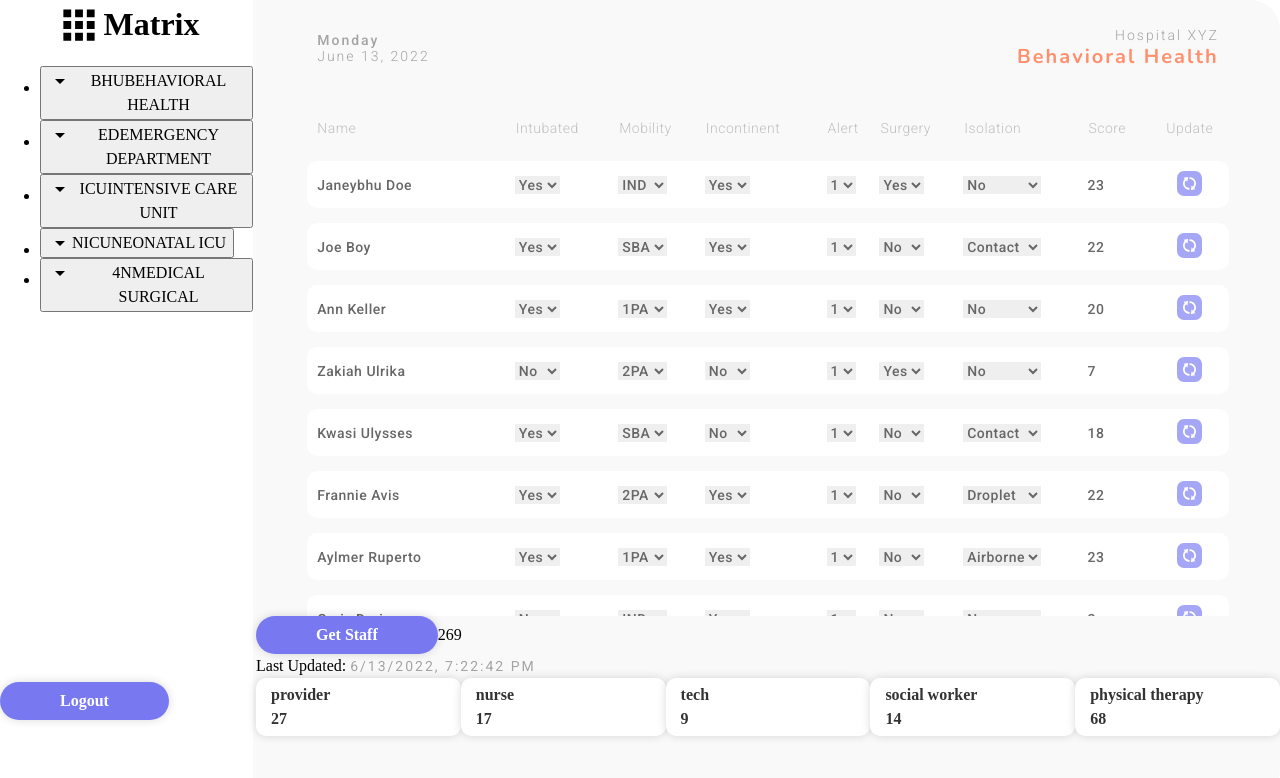
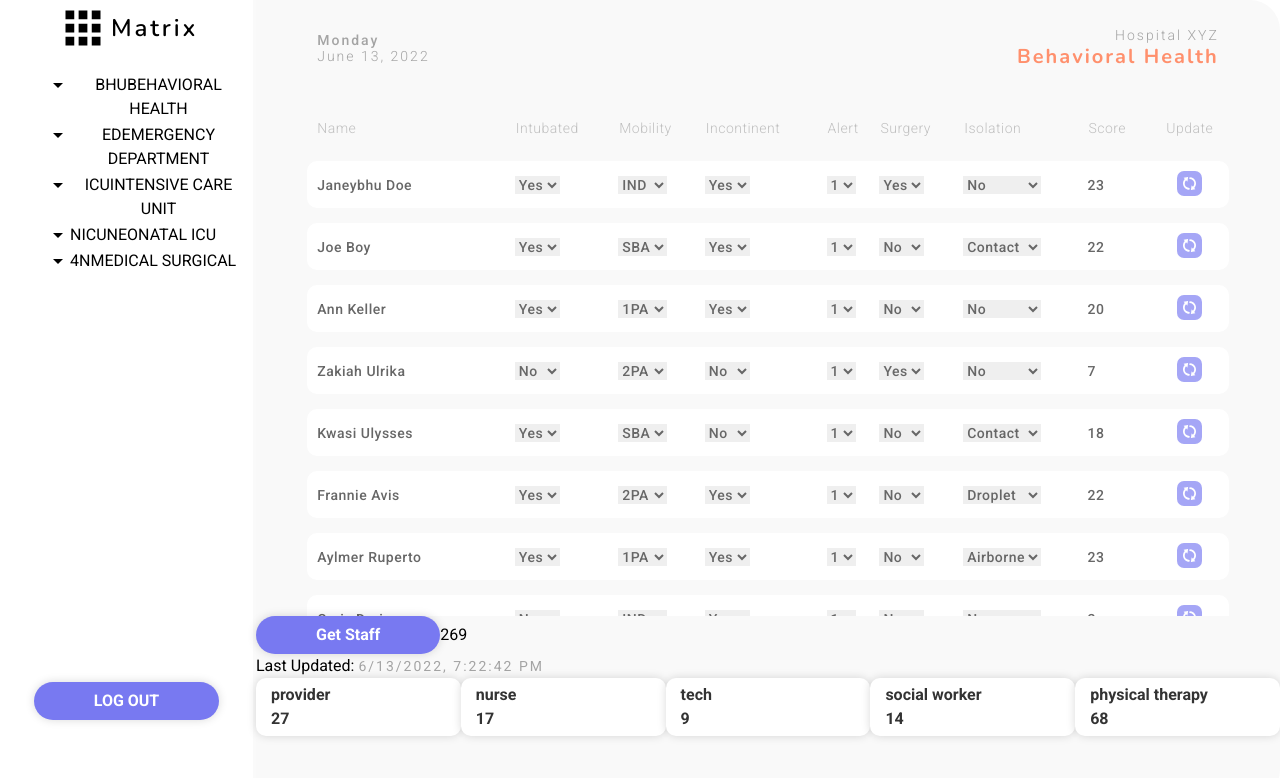
Before and after one commit to alisarf/staff_matrix, a React (Create React App) app: page / in a window 1280 px wide. Shown: the top 778 px of the page. Built offline with nearby package versions, Linux system fonts and the light colour scheme.

Commit message:
Improve Layout

```diff
--- a/src/components/Header.jsx
+++ b/src/components/Header.jsx
@@ -11,10 +11,10 @@ import icon_arrow from '../images/arrow.svg';
 
 function Header({unitD, changeU}){
   return (
-    <div className='Container__units'>
-      <div className='Flex Flex__row Flex__center'>
-        <img className= "Logo" src={logo} alt="molecule logo" />
-        <h1>Matrix</h1>
+    <div className='Container__units Flex Flex_col'>
+      <div className='Logo Flex Flex__row Flex__center'>
+        <img className= "Logo__img" src={logo} alt="molecule logo" />
+        <h1 className='Logo__title'>Matrix</h1>
       </div>
       <nav>
         <ul>
@@ -33,7 +33,7 @@ function Header({unitD, changeU}){
           }
         </ul>
       </nav>
-      <Button className='Button__logout'>Logout</Button>
+      <Button className='Button__logout'>LOG OUT</Button>
     </div>
   )
 }
--- a/src/components/styled-components/button.styled.js
+++ b/src/components/styled-components/button.styled.js
@@ -5,6 +5,7 @@ export const Button = styled.button`
   border: none;
   box-shadow: 0 0 10px rgba(0, 0, 0, 0.15);
   cursor: pointer;
+  font-family: var(--font-primary);
   font-size: 16px;
   font-weight: 700;
   padding: 7px 60px;
--- a/src/css/style.css
+++ b/src/css/style.css
@@ -1,13 +1,13 @@
 :root {
-  --white: #FFFFFF;
-  --light-purple: #A5A6F6;
-  --dark-purple: #7879F1;
-  --grey-lightest: #F9F9F9 ;
-  --grey-light:#C0C0C0;
-  --grey-scroll: #EBEBEB;
-  --grey-med: #A4A4A4;
-  --grey-dark:#676767;
-  --accent-1: #FF906D;
+  --white: #ffffff;
+  --light-purple: #a5a6f6;
+  --dark-purple: #7879f1;
+  --grey-lightest: #f9f9f9;
+  --grey-light: #c0c0c0;
+  --grey-scroll: #ebebeb;
+  --grey-med: #a4a4a4;
+  --grey-dark: #676767;
+  --accent-1: #ff906d;
 }
 
 /* Box sizing rules */
@@ -33,8 +33,8 @@ dd {
 }
 
 /* Remove list styles on ul, ol elements with a list role, which suggests default styling will be removed */
-ul[role='list'],
-ol[role='list'] {
+ul[role="list"],
+ol[role="list"] {
   list-style: none;
 }
 
@@ -94,8 +94,8 @@ select {
 }
 
 :root {
-  --font-primary: 'Roboto' , sans-serif;
-  --font-accent: 'Nunito', sans-serif;
+  --font-primary: "Roboto", sans-serif;
+  --font-accent: "Nunito", sans-serif;
 }
 
 .Font-bold-lrg {
@@ -146,8 +146,8 @@ select {
 
 /* Track */
 .Container__patients::-webkit-scrollbar-track {
-  -webkit-box-shadow: inset 0 0 5px #EBEBEB;
-          box-shadow: inset 0 0 5px #EBEBEB;
+  -webkit-box-shadow: inset 0 0 5px #ebebeb;
+          box-shadow: inset 0 0 5px #ebebeb;
 }
 
 /* Handle */
@@ -155,6 +155,10 @@ select {
   background: var(--grey-scroll);
   height: 20px;
   border-radius: 10px;
+}
+
+body {
+  font-family: var(--font-primary);
 }
 
 .Container {
@@ -190,6 +194,22 @@ select {
   grid-column: 1;
   border-right: 3px solid rgba(229, 229, 229, 0.19);
   background-color: var(--white);
+  -webkit-box-orient: vertical;
+  -webkit-box-direction: normal;
+      -ms-flex-flow: column;
+          flex-flow: column;
+  -webkit-box-align: center;
+      -ms-flex-align: center;
+          align-items: center;
+}
+
+.Container nav ul {
+  list-style: none;
+}
+
+.Container nav button {
+  background: none;
+  border: none;
 }
 
 .Container__patients {
@@ -246,19 +266,28 @@ select {
   background-color: var(--lightblue);
 }
 
-.Logo {
-  width: 50px;
-  height: 50px;
+.Logo__img {
+  width: 3.5rem;
+}
+
+.Logo__title {
+  font-family: var(--font-accent);
+  font-size: 1.5rem;
+  font-weight: 600;
+  letter-spacing: 0.12em;
+  -ms-flex-item-align: center;
+      -ms-grid-row-align: center;
+      align-self: center;
 }
 
 time {
-  font-family: 'Roboto';
+  font-family: "Roboto";
   font-style: normal;
   font-weight: 400;
   font-size: 14px;
   line-height: 16px;
   letter-spacing: 2px;
-  color: #A4A4A4;
+  color: #a4a4a4;
 }
 
 .Button__refresh {
@@ -344,4 +373,3 @@ tr td:last-of-type {
   border-top-right-radius: var(--rounded);
   border-bottom-right-radius: var(--rounded);
 }
-/*# sourceMappingURL=style.css.map */
--- a/src/css/style.scss
+++ b/src/css/style.scss
@@ -3,6 +3,10 @@
 @import "utility/units";
 @import "utility/fonts";
 @import "utility/scrollbar";
+
+body {
+  font-family: var(--font-primary);
+}
 
 .Container {
   display: grid;
@@ -12,6 +16,7 @@
   border-radius: 30px;
   grid-template-columns: 20vw 80vw;
   grid-template-rows: 12vh 65vh 23vh;
+
   &__header {
     display: flex;
     justify-content: space-between;
@@ -19,12 +24,27 @@
     margin: auto;
     padding: 0 var(--row-pad);
   }
+
   &__units {
     grid-row: 1/4;
     grid-column: 1;
     border-right: 3px solid rgba(229, 229, 229, 0.19);
     background-color: var(--white);
+    flex-flow: column;
+    align-items: center;
   }
+
+  nav {
+    ul {
+      list-style: none;
+    }
+
+    button {
+      background: none;
+      border: none;
+    }
+  }
+
   &__patients {
     grid-row: 2;
     grid-column: 2;
@@ -68,8 +88,17 @@
   }
 }
 .Logo {
-  width: 50px;
-  height: 50px;
+  &__img {
+    width: 3.5rem;
+  }
+
+  &__title {
+    font-family: var(--font-accent);
+    font-size: 1.5rem;
+    font-weight: 600;
+    letter-spacing: 0.12em;
+    align-self: center;
+  }
 }
 
 time {
```
